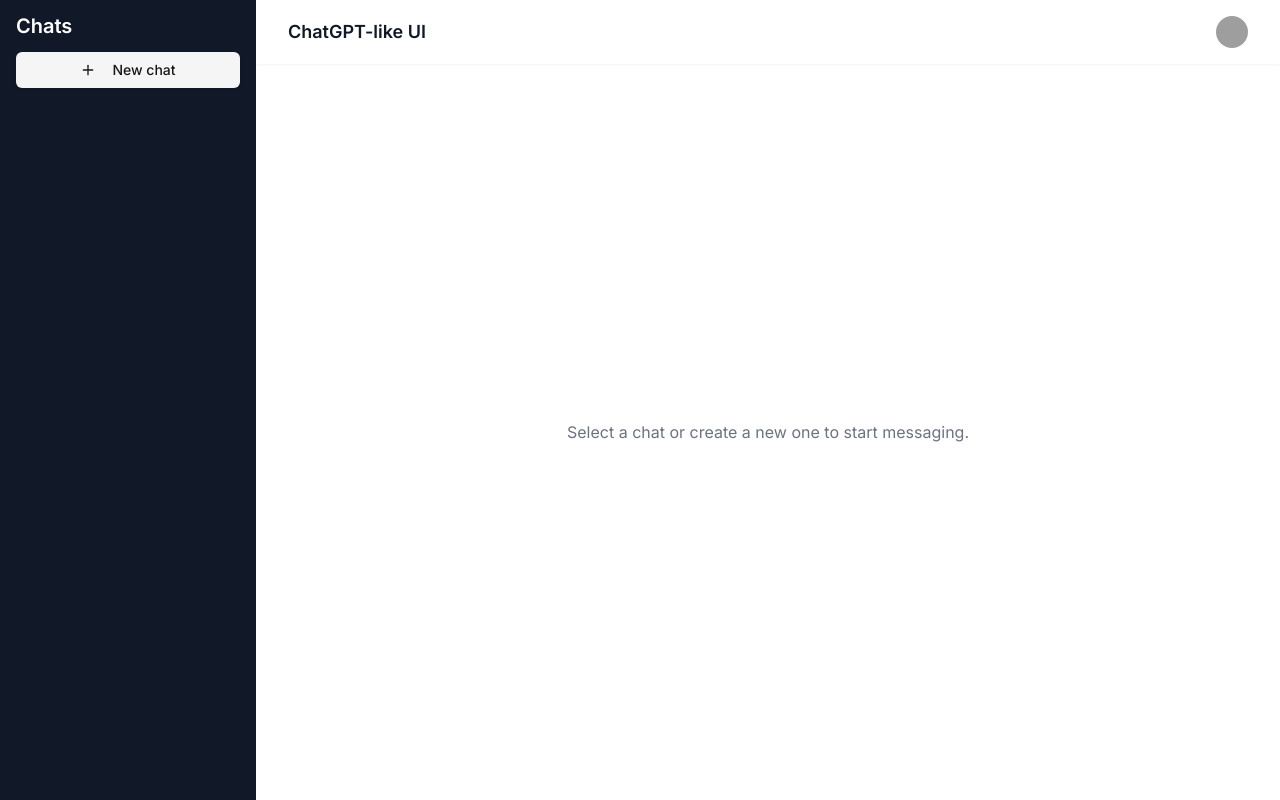
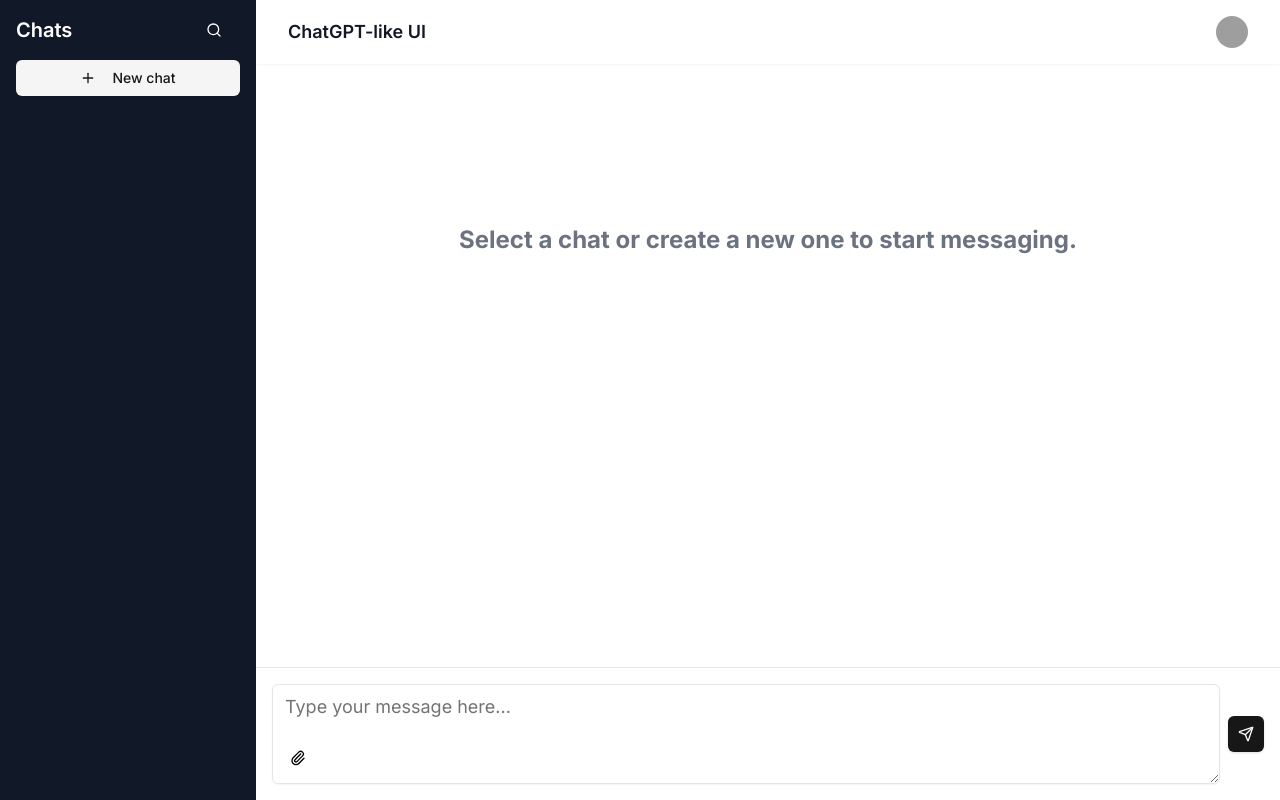
Before and after one commit to firatgoktepe/prototype_project_fe, a Next.js app: page / in a window 1280 px wide. Built offline with nearby package versions, Linux system fonts and the light colour scheme; grey boxes are pictures that could not be loaded.

Commit message:
feat: add new comp

```diff
--- a/components/chatArea.tsx
+++ b/components/chatArea.tsx
@@ -5,7 +5,7 @@
 import { Textarea } from "@/components/ui/textarea";
 import { ScrollArea } from "@/components/ui/scroll-area";
 import { Avatar, AvatarFallback, AvatarImage } from "@/components/ui/avatar";
-import { Send } from "lucide-react";
+import { Send, Paperclip } from "lucide-react";
 import { Chat } from "./chatLayout";
 
 type ChatAreaProps = {
@@ -14,11 +14,17 @@
     chatId: string,
     message: { role: "user" | "assistant"; content: string }
   ) => void;
+  createNewChat: () => void;
 };
 
-export const ChatArea = ({ currentChat, addMessageToChat }: ChatAreaProps) => {
+export const ChatArea = ({
+  currentChat,
+  addMessageToChat,
+  createNewChat,
+}: ChatAreaProps) => {
   const [input, setInput] = useState("");
   const scrollAreaRef = useRef<HTMLDivElement>(null);
+  const fileInputRef = useRef<HTMLInputElement>(null);
 
   useEffect(() => {
     if (scrollAreaRef.current) {
@@ -28,7 +34,8 @@
 
   const handleSubmit = (e: React.FormEvent) => {
     e.preventDefault();
-    if (input.trim() && currentChat) {
+    if (input.trim()) {
+      if (currentChat) {
         addMessageToChat(currentChat.id, { role: "user", content: input });
         setInput("");
         // Simulating AI response
@@ -38,23 +45,63 @@
             content: "This is a mock response.",
           });
         }, 1000);
+      } else {
+        // Create a new chat and add the message
+        createNewChat();
+        // We need to wait for the state to update before adding the message
+        setTimeout(() => {
+          addMessageToChat(Date.now().toString(), {
+            role: "user",
+            content: input,
+          });
+          setInput("");
+          // Simulating AI response
+          setTimeout(() => {
+            addMessageToChat(Date.now().toString(), {
+              role: "assistant",
+              content: "This is a mock response.",
+            });
+          }, 1000);
+        }, 0);
+      }
     }
   };
 
-  if (!currentChat) {
-    return (
-      <div className="flex-1 flex items-center justify-center bg-white">
-        <p className="text-gray-500">
-          Select a chat or create a new one to start messaging.
-        </p>
-      </div>
-    );
+  const handleAttachment = () => {
+    fileInputRef.current?.click();
+  };
+
+  const handleFileChange = (event: React.ChangeEvent<HTMLInputElement>) => {
+    const file = event.target.files?.[0];
+    if (file) {
+      // Here you would typically upload the file and get a URL
+      // For this example, we'll just add the file name to the chat
+      const message = `Attached file: ${file.name}`;
+      if (currentChat) {
+        addMessageToChat(currentChat.id, { role: "user", content: message });
+      } else {
+        createNewChat();
+        setTimeout(() => {
+          addMessageToChat(Date.now().toString(), {
+            role: "user",
+            content: message,
+          });
+        }, 0);
       }
+    }
+  };
 
   return (
     <div className="flex-1 flex flex-col bg-white">
       <ScrollArea className="flex-1 p-4" ref={scrollAreaRef}>
-        {currentChat.messages.map((message, index) => (
+        {!currentChat && (
+          <div className="flex items-center justify-center h-80">
+            <h1 className="text-gray-500 text-center font-bold text-2xl">
+              Select a chat or create a new one to start messaging.
+            </h1>
+          </div>
+        )}
+        {currentChat?.messages.map((message, index) => (
           <div
             key={index}
             className={`flex items-start mb-4 ${
@@ -93,17 +140,34 @@
       </ScrollArea>
       <form onSubmit={handleSubmit} className="p-4 border-t">
         <div className="flex items-center space-x-2">
+          <div className="relative flex-1">
             <Textarea
               value={input}
               onChange={(e) => setInput(e.target.value)}
               placeholder="Type your message here..."
-            className="flex-1 min-h-[100px] text-lg placeholder:text-lg"
+              className="pr-10 min-h-[100px] text-lg placeholder:text-lg"
             />
+            <Button
+              type="button"
+              variant="ghost"
+              size="icon"
+              className="absolute left-2 bottom-2"
+              onClick={handleAttachment}
+            >
+              <Paperclip className="h-5 w-5" />
+            </Button>
+          </div>
           <Button type="submit" size="icon">
             <Send className="h-4 w-4" />
           </Button>
         </div>
       </form>
+      <input
+        type="file"
+        ref={fileInputRef}
+        onChange={handleFileChange}
+        className="hidden"
+      />
     </div>
   );
 };
--- a/components/chatLayout.tsx
+++ b/components/chatLayout.tsx
@@ -119,6 +119,7 @@
         <ChatArea
           currentChat={chats.find((chat) => chat.id === currentChatId)}
           addMessageToChat={addMessageToChat}
+          createNewChat={createNewChat}
         />
       </div>
     </div>
--- /dev/null
+++ b/components/searchModal.tsx
@@ -0,0 +1,78 @@
+import { useState, useEffect } from "react";
+import { Button } from "@/components/ui/button";
+import { Input } from "@/components/ui/input";
+import {
+  Dialog,
+  DialogContent,
+  DialogHeader,
+  DialogTitle,
+} from "@/components/ui/dialog";
+import { ScrollArea } from "@/components/ui/scroll-area";
+import { Chat } from "./chatLayout";
+
+type SearchModalProps = {
+  isOpen: boolean;
+  onClose: () => void;
+  chats: Chat[];
+  setCurrentChatId: (id: string) => void;
+};
+
+export const SearchModal = ({
+  isOpen,
+  onClose,
+  chats,
+  setCurrentChatId,
+}: SearchModalProps) => {
+  const [searchQuery, setSearchQuery] = useState("");
+  const [searchResults, setSearchResults] = useState<Chat[]>([]);
+
+  useEffect(() => {
+    if (searchQuery) {
+      const filteredChats = chats.filter((chat) =>
+        chat.title.toLowerCase().includes(searchQuery.toLowerCase())
+      );
+      setSearchResults(filteredChats);
+    } else {
+      setSearchResults([]);
+    }
+  }, [searchQuery, chats]);
+
+  const handleSelectChat = (chatId: string) => {
+    setCurrentChatId(chatId);
+    onClose();
+  };
+
+  return (
+    <Dialog open={isOpen} onOpenChange={onClose}>
+      <DialogContent className="sm:max-w-[425px]">
+        <DialogHeader>
+          <DialogTitle>Search Chats</DialogTitle>
+        </DialogHeader>
+        <div className="py-4">
+          <Input
+            placeholder="Search chats..."
+            value={searchQuery}
+            onChange={(e) => setSearchQuery(e.target.value)}
+            className="mb-4"
+          />
+          <ScrollArea className="h-[300px]">
+            {searchResults.length > 0
+              ? searchResults.map((chat) => (
+                  <Button
+                    key={chat.id}
+                    variant="ghost"
+                    className="w-full justify-start mb-2"
+                    onClick={() => handleSelectChat(chat.id)}
+                  >
+                    {chat.title}
+                  </Button>
+                ))
+              : searchQuery && (
+                  <p className="text-center text-gray-500">No chats found</p>
+                )}
+          </ScrollArea>
+        </div>
+      </DialogContent>
+    </Dialog>
+  );
+};
--- a/components/sidebar.tsx
+++ b/components/sidebar.tsx
@@ -1,7 +1,15 @@
 import { useState } from "react";
 import { Button } from "@/components/ui/button";
 import { ScrollArea } from "@/components/ui/scroll-area";
-import { Plus, X, MoreVertical, Share, Edit, Trash } from "lucide-react";
+import {
+  Plus,
+  X,
+  MoreVertical,
+  Share,
+  Edit,
+  Trash,
+  Search,
+} from "lucide-react";
 import { Chat } from "./chatLayout";
 import {
   DropdownMenu,
@@ -10,6 +18,7 @@
   DropdownMenuTrigger,
 } from "@/components/ui/dropdown-menu";
 import { Input } from "@/components/ui/input";
+import { SearchModal } from "./searchModal";
 
 type SidebarProps = {
   open: boolean;
@@ -69,6 +78,7 @@
 }: SidebarProps) => {
   const [renamingChatId, setRenamingChatId] = useState<string | null>(null);
   const [newTitle, setNewTitle] = useState("");
+  const [isSearchModalOpen, setIsSearchModalOpen] = useState(false);
 
   const handleRename = (chatId: string) => {
     if (newTitle.trim()) {
@@ -76,6 +86,10 @@
       setRenamingChatId(null);
       setNewTitle("");
     }
+  };
+
+  const handleSearch = () => {
+    setIsSearchModalOpen(true);
   };
 
   const classifiedChats = classifyChats(chats);
@@ -89,6 +103,15 @@
       <div className="flex h-full flex-col">
         <div className="flex items-center justify-between px-4 py-3">
           <h2 className="text-xl font-semibold">Chats</h2>
+          <div className="flex items-center">
+            <Button
+              variant="ghost"
+              size="icon"
+              onClick={handleSearch}
+              className="mr-2"
+            >
+              <Search className="h-5 w-5" />
+            </Button>
             <Button
               variant="ghost"
               size="icon"
@@ -97,6 +120,7 @@
             >
               <X className="h-6 w-6" />
             </Button>
+          </div>
         </div>
         <Button
           className="mx-4 mb-2"
@@ -181,6 +205,12 @@
           </div>
         </ScrollArea>
       </div>
+      <SearchModal
+        isOpen={isSearchModalOpen}
+        onClose={() => setIsSearchModalOpen(false)}
+        chats={chats}
+        setCurrentChatId={setCurrentChatId}
+      />
     </div>
   );
 };
```
Lines whose indentation alone changed are shown as unchanged.
